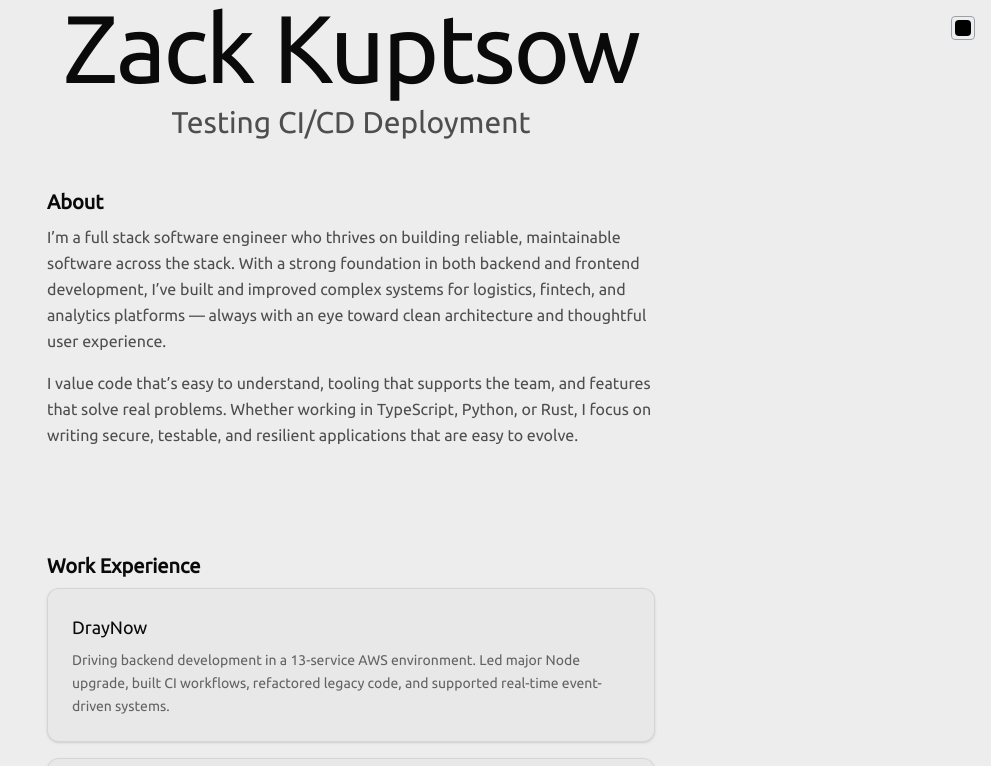
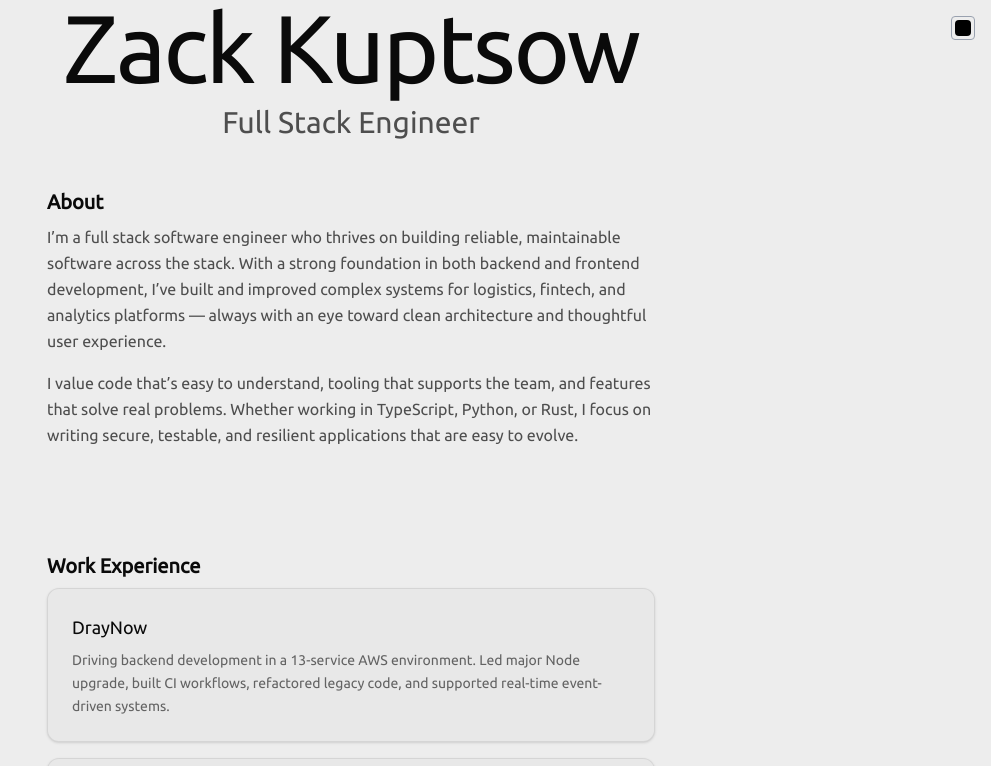
Before and after one commit to ZackKuptsow/portfolio, a Next.js app in the folder projects/resume/: page / in a window 1280 px wide. Shown: the top 766 px of the page, without its empty margins (289-1280 px from the left). Built offline with nearby package versions, Linux system fonts and the light colour scheme.

Commit message:
reverting frontend subtitle change for testing successful ci/cd flow

```diff
--- a/projects/resume/components/Header.tsx
+++ b/projects/resume/components/Header.tsx
@@ -5,8 +5,7 @@ export default function Header() {
         Zack Kuptsow
       </h1>
       <p className="mt-2  text-[color:var(--foreground)]/70 text-xl sm:text-2xl md:text-3xl text-[color:var(--foreground)]/70">
-        {/* Full Stack Engineer */}
-        Testing CI/CD Deployment
+        Full Stack Engineer
       </p>
     </header>
   )
```
